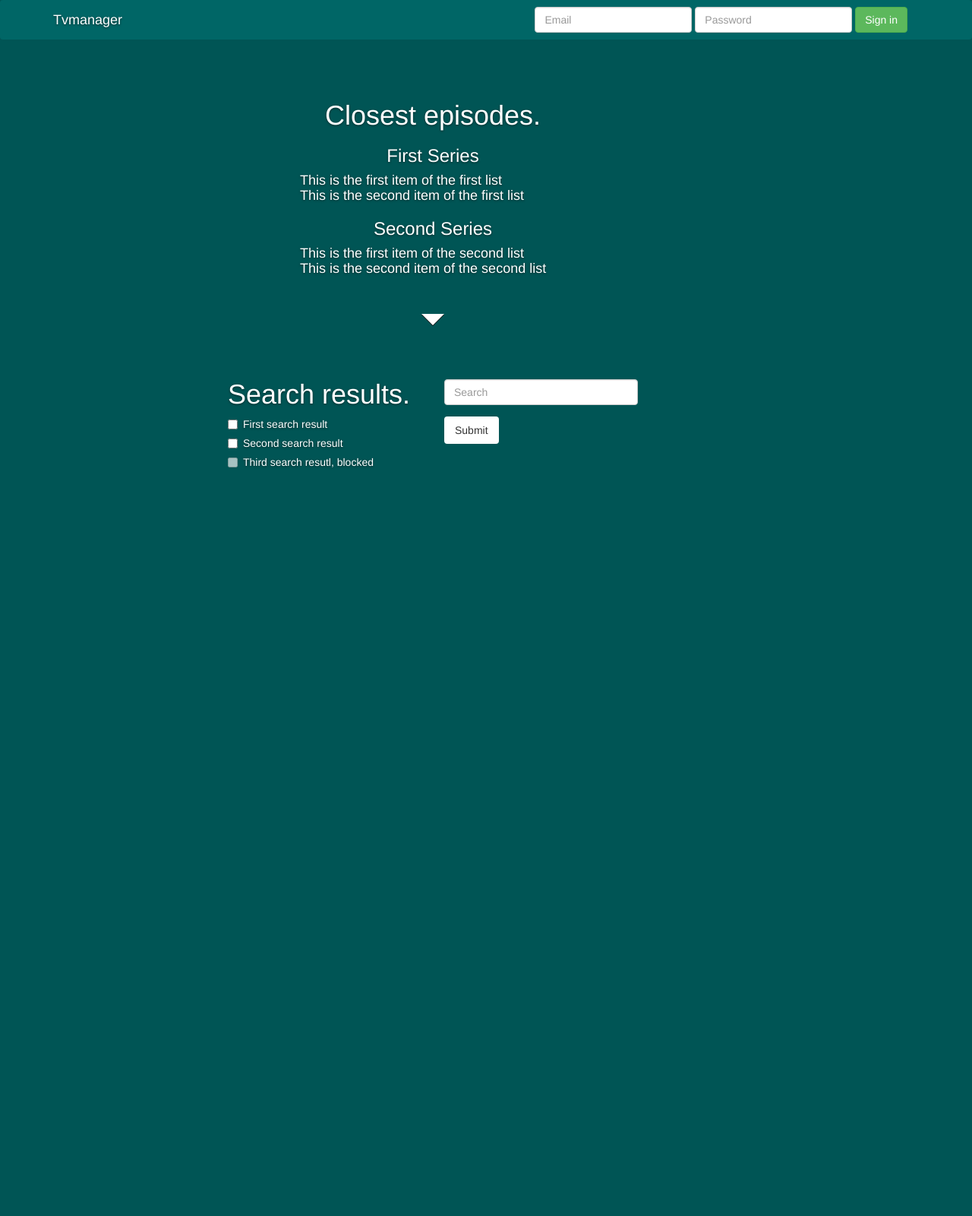
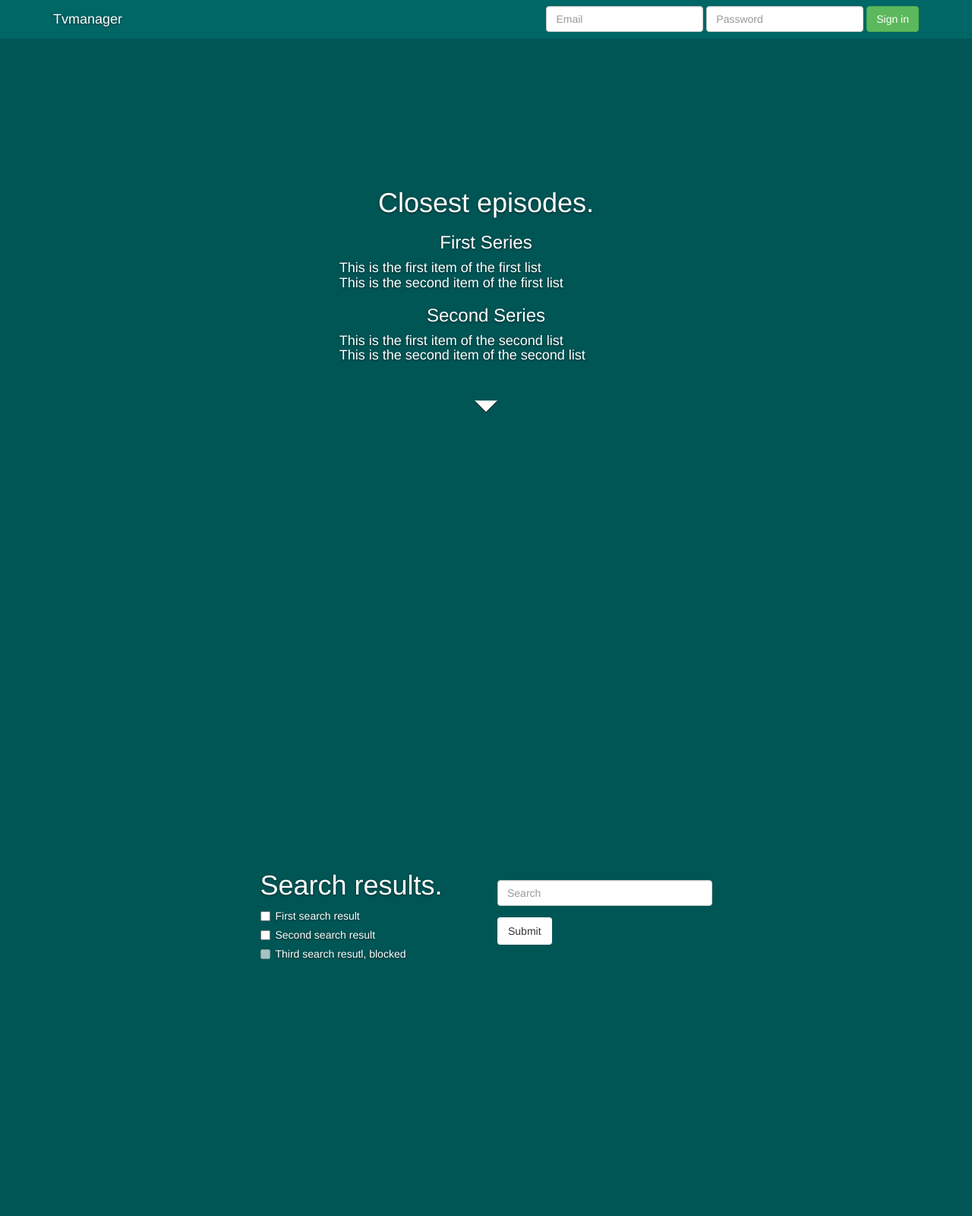
Before and after one commit to BartKrol/tvmanager, a Flask app: template app/templates/main.html in a window 1280 px wide. Shown: the whole page at 76% size. Before the commit the page ends 615 px from the top, so only its background shows below. Run offline with Flask 2, Linux system fonts and the light colour scheme; the template is opened without the code that fills it, so the values that code supplies are empty; some libraries are stand-ins or nearby versions.

Commit message:
Next-frontend
* got containers in the middle of the page.

```diff
--- a/app/static/cover.css
+++ b/app/static/cover.css
@@ -203,3 +203,49 @@ body {
     width: 700px;
   }
 }
+
+.jumbotron.vertical-center {
+  margin-bottom: 0; /* Remove the default bottom margin of .jumbotron */
+}
+
+.vertical-center {
+  min-height: 100%;  /* Fallback for vh unit */
+  min-height: 100vh; /* You might also want to use
+                        'height' property instead.
+
+                        Note that for percentage values of
+                        'height' or 'min-height' properties,
+                        the 'height' of the parent element
+                        should be specified explicitly.
+
+                        In this case the parent of '.vertical-center'
+                        is the <body> element */
+
+  /* Make it a flex container */
+  display: -webkit-box;
+  display: -moz-box;
+  display: -ms-flexbox;
+  display: -webkit-flex;
+  display: flex;
+
+  /* Align the bootstrap's container vertically */
+    -webkit-box-align : center;
+  -webkit-align-items : center;
+       -moz-box-align : center;
+       -ms-flex-align : center;
+          align-items : center;
+
+  /* In legacy web browsers such as Firefox 9
+     we need to specify the width of the flex container */
+  width: 100%;
+
+  /* Also 'margin: 0 auto' doesn't have any effect on flex items in such web browsers
+     hence the bootstrap's container won't be aligned to the center anymore.
+
+     Therefore, we should use the following declarations to get it centered again */
+         -webkit-box-pack : center;
+            -moz-box-pack : center;
+            -ms-flex-pack : center;
+  -webkit-justify-content : center;
+          justify-content : center;
+}
--- a/app/templates/main.html
+++ b/app/templates/main.html
@@ -14,7 +14,7 @@
 {% endblock %}
 
 {% block navbar %}
-<div class="navbar navbar-top">
+<div class="navbar navbar-top navbar-fixed-top">
     <div class="container page">
         <div class="navbar-header">
             <a class="navbar-brand" href="#">Tvmanager</a>
@@ -37,9 +37,8 @@
 {% endblock %}
 
 {% block content %}
-<div class="row container"><br><br></div>
-<div class="row container">
-    <div class="col-xs-12 col-md-4 col-sm-4 col-sm-offset-4 col-md-offset-4 col-lg-4 col-lg-offset-4">
+<div class="container vertical-center">
+    <div class="col-xs-12 col-md-4 col-sm-4 col-lg-4">
         <h1 align="middle">Closest episodes.</h1>
             <div class="row-md-8">
                 <h3 align="middle">First Series</h3>
@@ -63,10 +62,8 @@
     </div>
 </div>
 
-<br>
-
-<div class="row container" id="search-jet">
-    <div class="col-xs-12 col-md-3 col-sm-4 col-lg-3 col-sm-offset-3 col-md-offset-2 col-lg-offset-3">
+<div class="container vertical-center" id="search-jet">
+        <div class="col-xs-12 col-md-3 col-sm-4 col-lg-3">
             <h1 class="cover-heading">Search results.</h1>
                 <div class="checkbox">
                   <label><input type="checkbox" value="">First search result</label>
@@ -78,7 +75,7 @@
                   <label><input type="checkbox" value="" disabled>Third search resutl, blocked</label>
                 </div>
         </div>
-    <br>
+
     <div class="col-xs-1 col-md-1 col-sm-1 col-lg-3">
         <form role="search">
             <div class="form-group">
```
Lines whose indentation alone changed are shown as unchanged.
